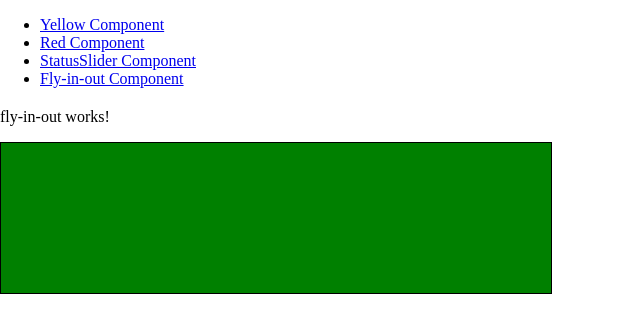
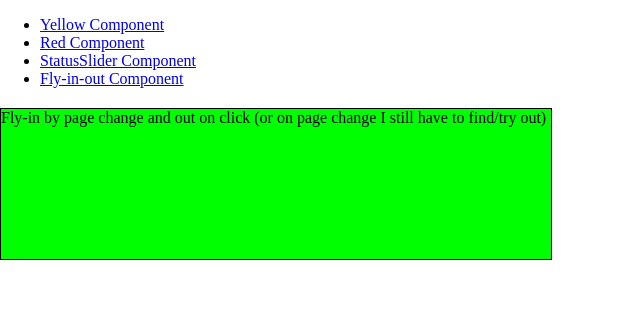
Before and after one commit to AnnKemp/AnguAni-3, an Angular app: page /fly-in-out-component in a window 1280 px wide. Shown: the top 332 px of the page, without its empty margins (0-640 px from the left). Built offline with nearby package versions, Linux system fonts and the light colour scheme.

Commit message:
fly in works! Still searching for fly out

```diff
--- a/src/app/fly-in-out/fly-in-out.component.css
+++ b/src/app/fly-in-out/fly-in-out.component.css
@@ -1,6 +1,6 @@
 div{
     width: 550px;
     height: 150px;
-    background-color: green;
+    background-color:#00ff00;
     border: solid 1px black;
 }
--- a/src/app/fly-in-out/fly-in-out.component.html
+++ /dev/null
@@ -1,2 +0,0 @@
-<p>fly-in-out works!</p>
-<div></div>
--- a/src/app/fly-in-out/fly-in-out.component.ts
+++ b/src/app/fly-in-out/fly-in-out.component.ts
@@ -3,7 +3,7 @@ import { trigger, state, style, animate, transition } from '@angular/animations'
 
 @Component({
   selector: 'app-fly-in-out',
-  templateUrl: './fly-in-out.component.html',
+  template: `<div [@flyInOut]="'in'" (click)="out()">Fly-in by page change and out on click (or on page change I still have to find/try out)</div>`,
   styleUrls: ['./fly-in-out.component.css'],
   animations: [
     trigger('flyInOut', [
@@ -21,6 +21,8 @@ import { trigger, state, style, animate, transition } from '@angular/animations'
 })
 export class FlyInOutComponent {
 
-
+  out(){
+    // still have to write the 'out' function to make the div fly out of the page
+  }
 
 }
```
